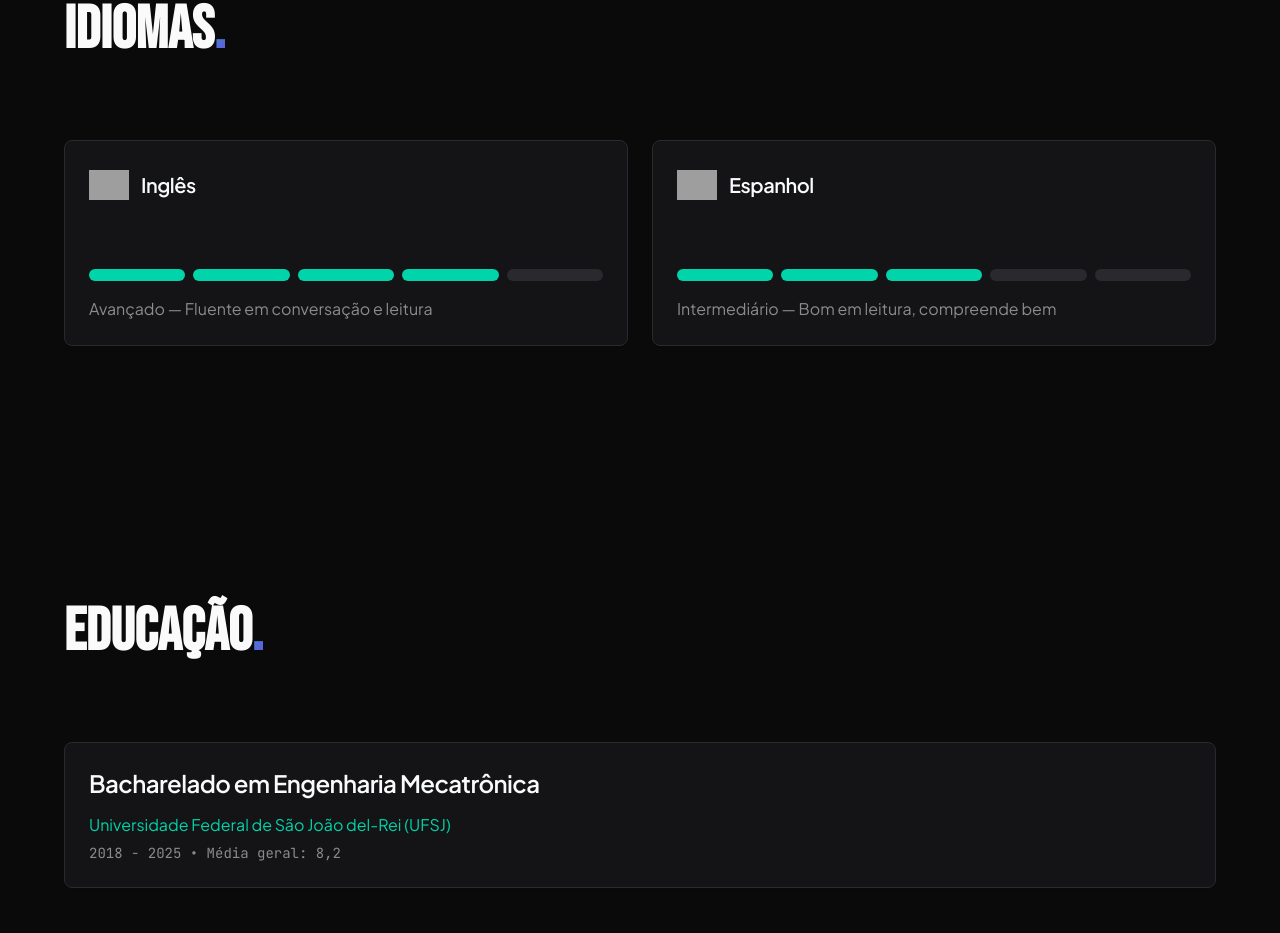
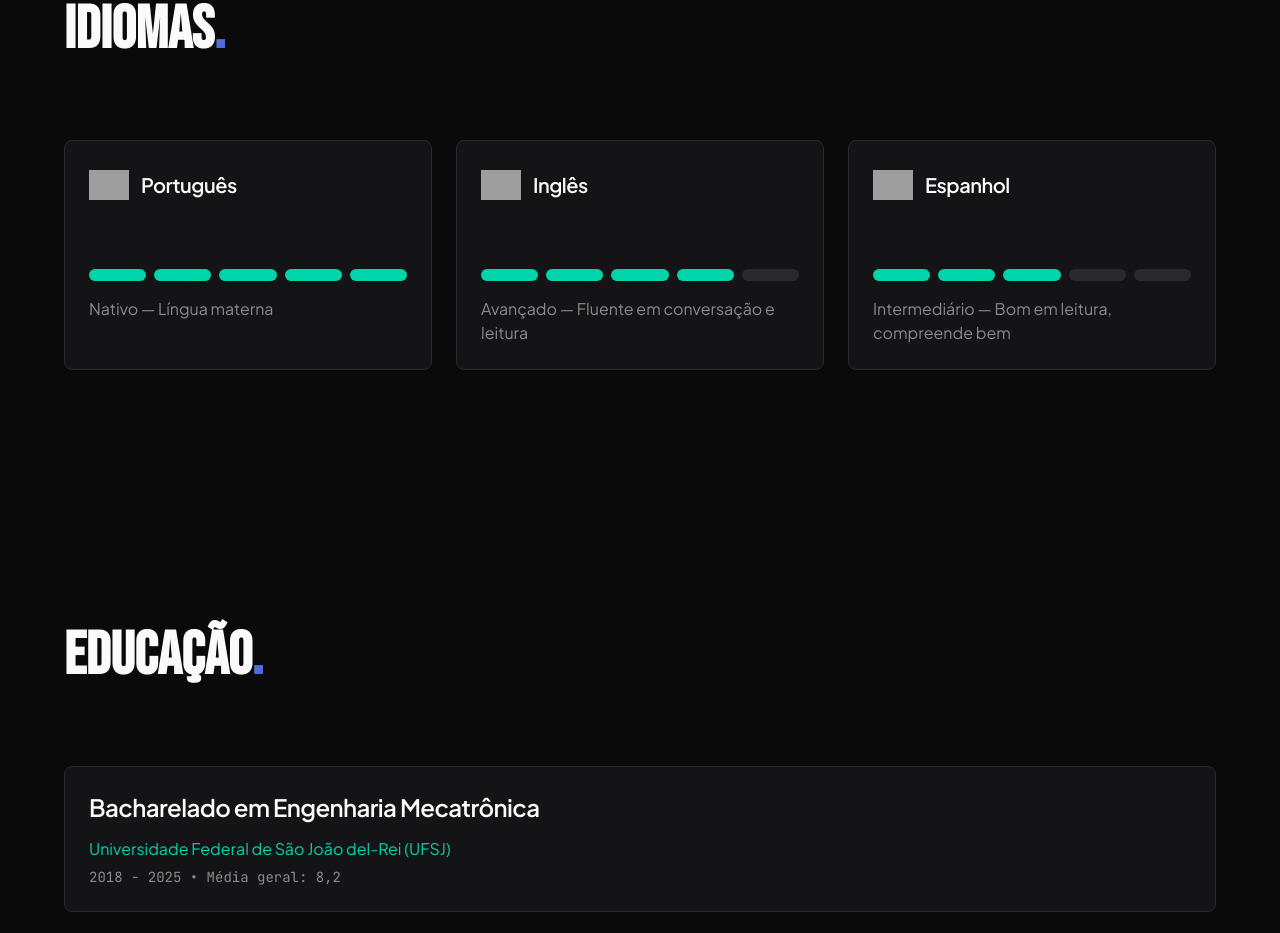
Before and after one commit to RogerioRabelo/rogerio-rabelo-portfolio, a React (Vite) app: page / in a window 1280 px wide. Shown: the part 3276-4209 px from the top of the page. Built offline with nearby package versions, Linux system fonts and the light colour scheme; grey boxes are pictures that could not be loaded.

Commit message:
Add Portuguese language support to LanguagesSection with flag display and localization updates

```diff
--- a/src/components/LanguagesSection.tsx
+++ b/src/components/LanguagesSection.tsx
@@ -1,5 +1,6 @@
 import { Card, CardContent, CardHeader, CardTitle } from "@/components/ui/card"
 import { useTranslation } from 'react-i18next'
+import ptFlag from '@/assets/flags/pt.svg'
 import enFlag from '@/assets/flags/en.svg'
 import esFlag from '@/assets/flags/es.svg'
 
@@ -20,9 +21,40 @@ export function LanguagesSection({ isDark }: LanguagesSectionProps) {
           {t('sections.languages')}<span className="gradient-text">.</span>
         </h2>
 
-        <div className="grid sm:grid-cols-1 md:grid-cols-2 gap-4 sm:gap-6 items-stretch">
+        <div className="grid sm:grid-cols-1 md:grid-cols-2 lg:grid-cols-3 gap-4 sm:gap-6 items-stretch">
           <Card
             className="opacity-0 animate-fade-in-up stagger-1 transition-transform duration-300 hover:scale-[1.02] will-change-transform h-full flex flex-col"
+            style={{
+              backgroundColor: isDark ? 'var(--color-dark-surface)' : 'var(--color-light-surface)',
+              borderColor: isDark ? 'var(--color-dark-border)' : 'var(--color-light-border)'
+            }}
+          >
+            <CardHeader className="p-4 sm:p-6">
+              <div className="flex items-center gap-3 mb-4">
+                <img src={ptFlag} alt="" className="w-8 h-8 sm:w-10 sm:h-10 object-contain" />
+                <CardTitle className="text-lg sm:text-xl">{t('languages.portuguese')}</CardTitle>
+              </div>
+            </CardHeader>
+            <CardContent className="p-4 sm:p-6 pt-0 flex-1">
+              <div className="flex gap-1.5 sm:gap-2 mb-3 sm:mb-4">
+                {[1,2,3,4,5].map(i => (
+                  <div
+                    key={i}
+                    className="h-2.5 sm:h-3 flex-1 rounded-full transition-all duration-300"
+                    style={{
+                      backgroundColor: 'var(--color-accent)'
+                    }}
+                  />
+                ))}
+              </div>
+              <p className="text-sm sm:text-base" style={{ color: isDark ? 'var(--color-dark-muted)' : 'var(--color-light-muted)' }}>
+                {t('languages.portugueseLevel')}
+              </p>
+            </CardContent>
+          </Card>
+
+          <Card
+            className="opacity-0 animate-fade-in-up stagger-2 transition-transform duration-300 hover:scale-[1.02] will-change-transform h-full flex flex-col"
             style={{
               backgroundColor: isDark ? 'var(--color-dark-surface)' : 'var(--color-light-surface)',
               borderColor: isDark ? 'var(--color-dark-border)' : 'var(--color-light-border)'
@@ -53,7 +85,7 @@ export function LanguagesSection({ isDark }: LanguagesSectionProps) {
           </Card>
 
           <Card
-            className="opacity-0 animate-fade-in-up stagger-2 transition-transform duration-300 hover:scale-[1.02] will-change-transform h-full flex flex-col"
+            className="opacity-0 animate-fade-in-up stagger-3 transition-transform duration-300 hover:scale-[1.02] will-change-transform h-full flex flex-col"
             style={{
               backgroundColor: isDark ? 'var(--color-dark-surface)' : 'var(--color-light-surface)',
               borderColor: isDark ? 'var(--color-dark-border)' : 'var(--color-light-border)'
--- a/src/i18n/locales/en-US.json
+++ b/src/i18n/locales/en-US.json
@@ -26,8 +26,10 @@
     "period": "2018 - 2025 • Overall average: 8.2"
   },
   "languages": {
+    "portuguese": "Portuguese",
     "english": "English",
     "spanish": "Spanish",
+    "portugueseLevel": "Native — Mother tongue",
     "englishLevel": "Advanced — Fluent in conversation and reading",
     "spanishLevel": "Intermediate — Good at reading, understands well"
   },
--- a/src/i18n/locales/pt-BR.json
+++ b/src/i18n/locales/pt-BR.json
@@ -26,8 +26,10 @@
     "period": "2018 - 2025 • Média geral: 8,2"
   },
   "languages": {
+    "portuguese": "Português",
     "english": "Inglês",
     "spanish": "Espanhol",
+    "portugueseLevel": "Nativo — Língua materna",
     "englishLevel": "Avançado — Fluente em conversação e leitura",
     "spanishLevel": "Intermediário — Bom em leitura, compreende bem"
   },
```
